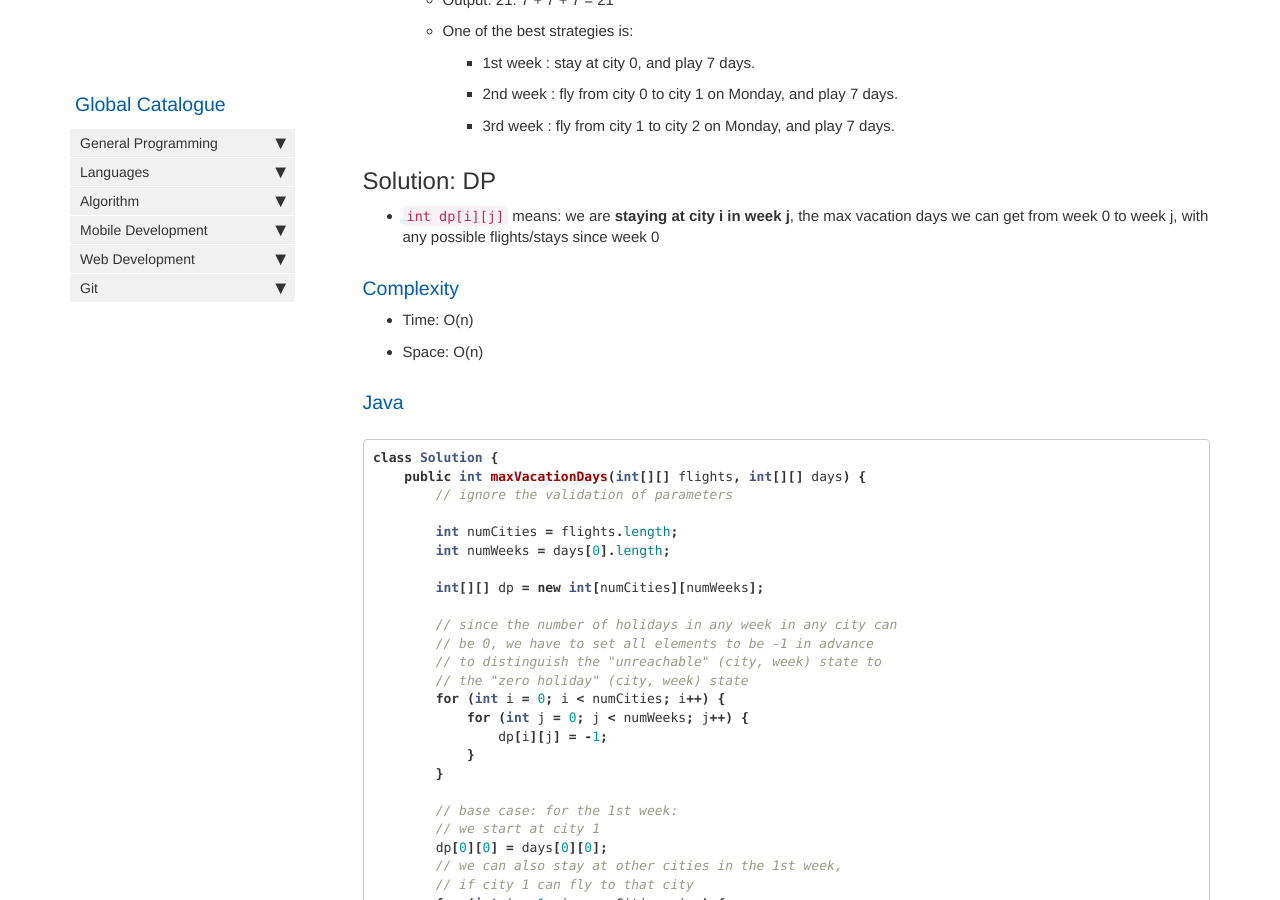
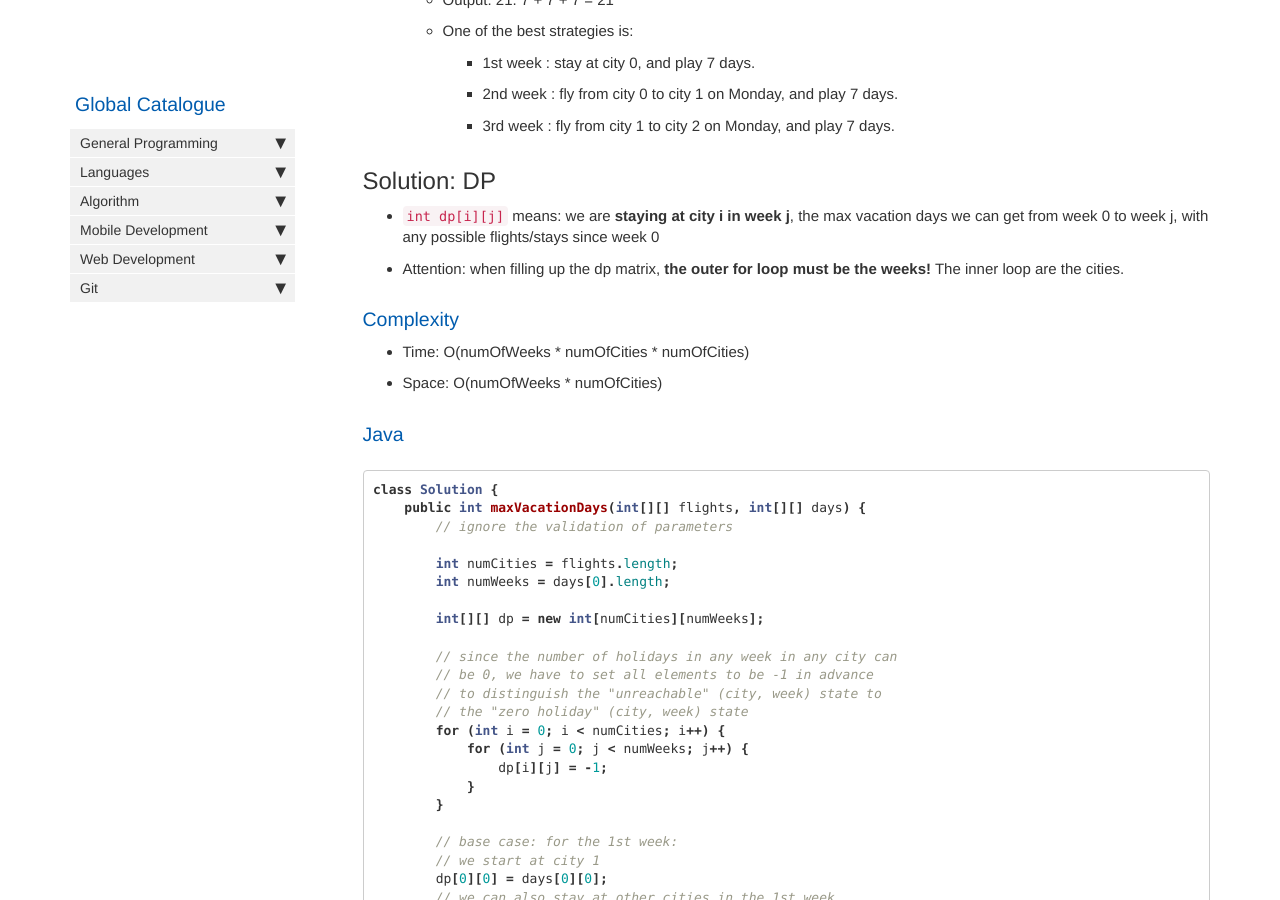
Before and after one commit to HungryOrc/hungryorc.github.io, a Jekyll site: the page built from pages/algorithm/algorithm_max_vacation_days_among_cities.md, in a window 1280 px wide and 900 px high, scrolled down 1393 px. Built offline with Jekyll 4.4.1, drawn with Linux system fonts in a browser that asks for light colours; nearby versions of some CDN libraries; comment, search, counter and statistics services are not loaded.

Commit message:
Update algorithm_max_vacation_days_among_cities.md

````diff
--- a/pages/algorithm/algorithm_max_vacation_days_among_cities.md
+++ b/pages/algorithm/algorithm_max_vacation_days_among_cities.md
@@ -52,13 +52,13 @@ This is a **Hard** level question.
     * 2nd week : fly from city 0 to city 1 on Monday, and play 7 days.
     * 3rd week : fly from city 1 to city 2 on Monday, and play 7 days.
 
-
 ## Solution: DP
 * `int dp[i][j]` means: we are **staying at city i in week j**, the max vacation days we can get from week 0 to week j, with any possible flights/stays since week 0
+* Attention: when filling up the dp matrix, **the outer for loop must be the weeks!** The inner loop are the cities.
 
 ### Complexity
-* Time: O(n)
-* Space: O(n)
+* Time: O(numOfWeeks * numOfCities * numOfCities)
+* Space: O(numOfWeeks * numOfCities)
 
 ### Java
 ```java
````
